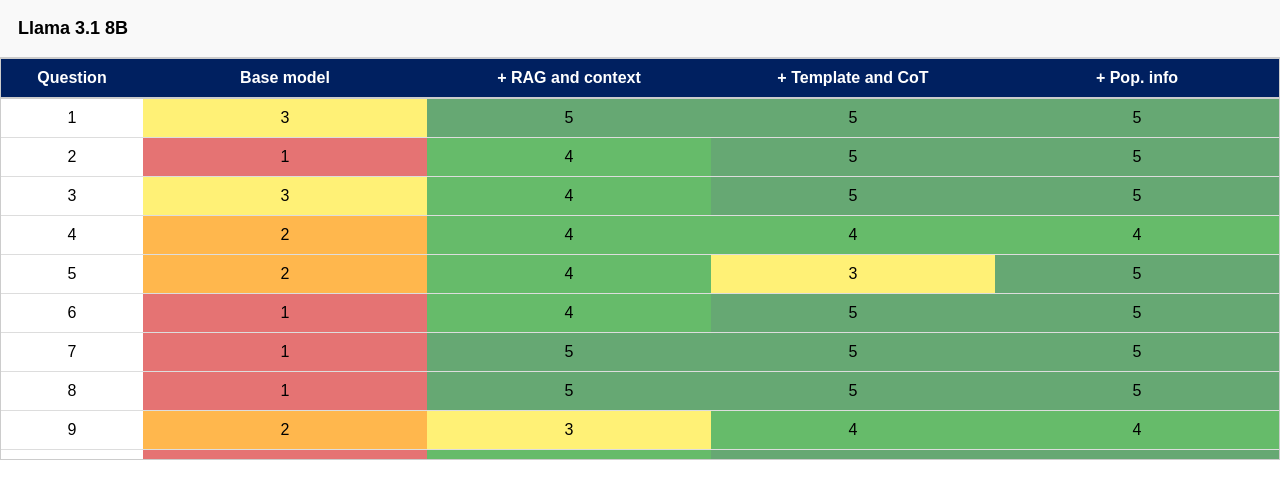
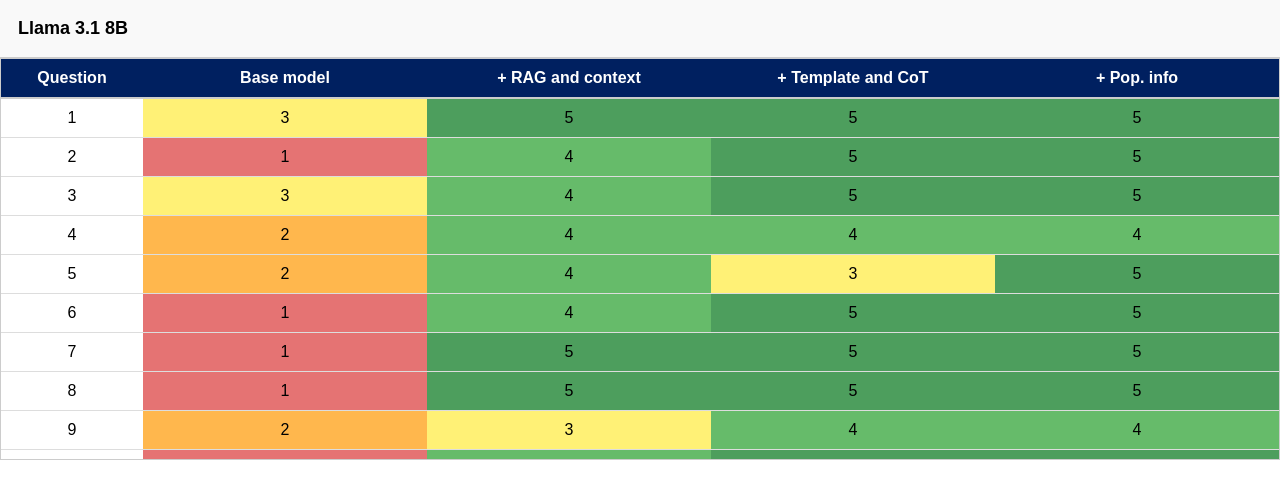
Before and after one commit to fmporter/iac2025_tab3, a plain HTML site: page index.html in a window 1280 px wide. Drawn offline with Linux system fonts and the light colour scheme.

Commit message:
Update index.html

```diff
--- a/index.html
+++ b/index.html
@@ -66,7 +66,7 @@
     .rating-2 { background-color: #ffb74d; color: black; } /* Poor - Orange */
     .rating-3 { background-color: #fff176; color: black; } /* Fair - Yellow */
     .rating-4 { background-color: #66bb6a; color: black; } /* Good - Green */
-    .rating-5 { background-color: #66a873; color: black; } /* Excellent - Dark Green */
+    .rating-5 { background-color: #4d9e5d; color: black; } /* Excellent - Dark Green */
   </style>
 </head>
 <body>
```
